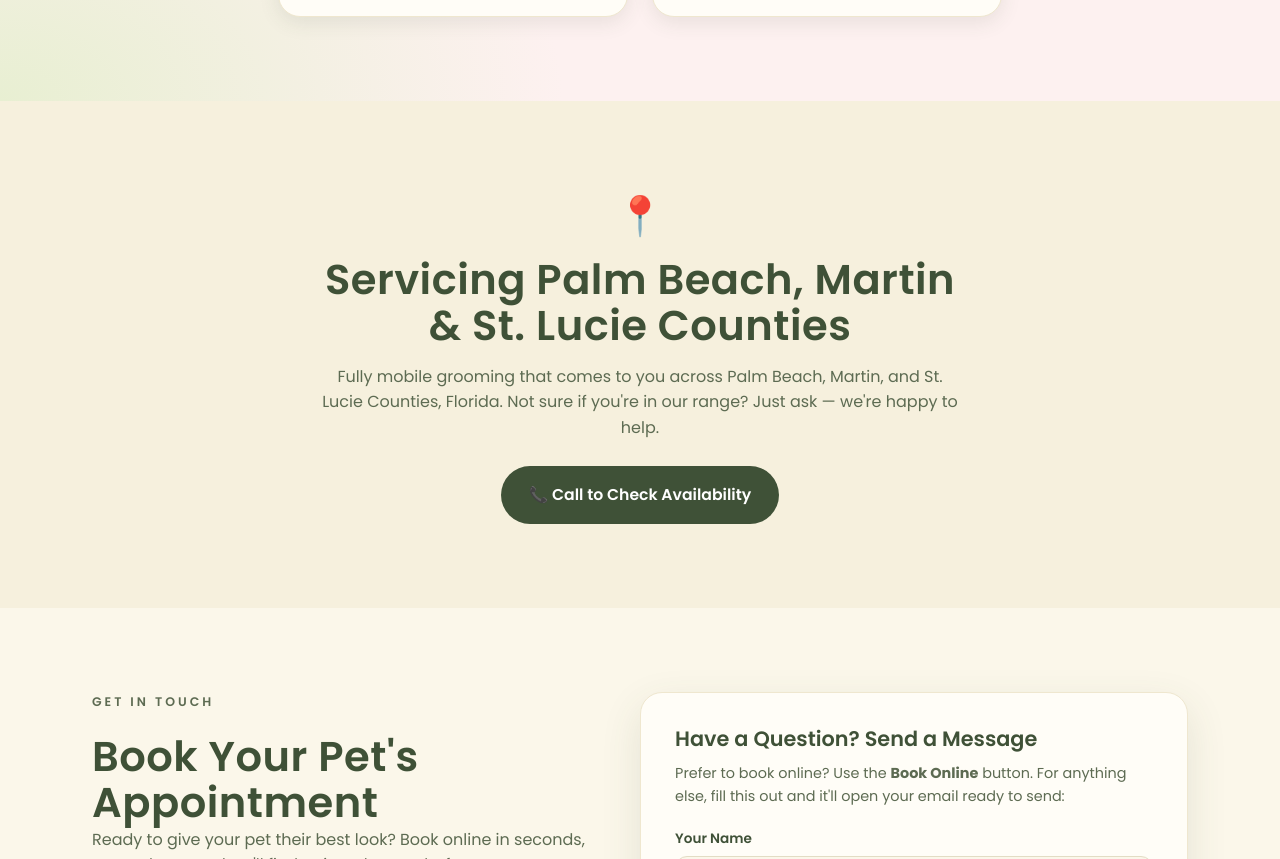
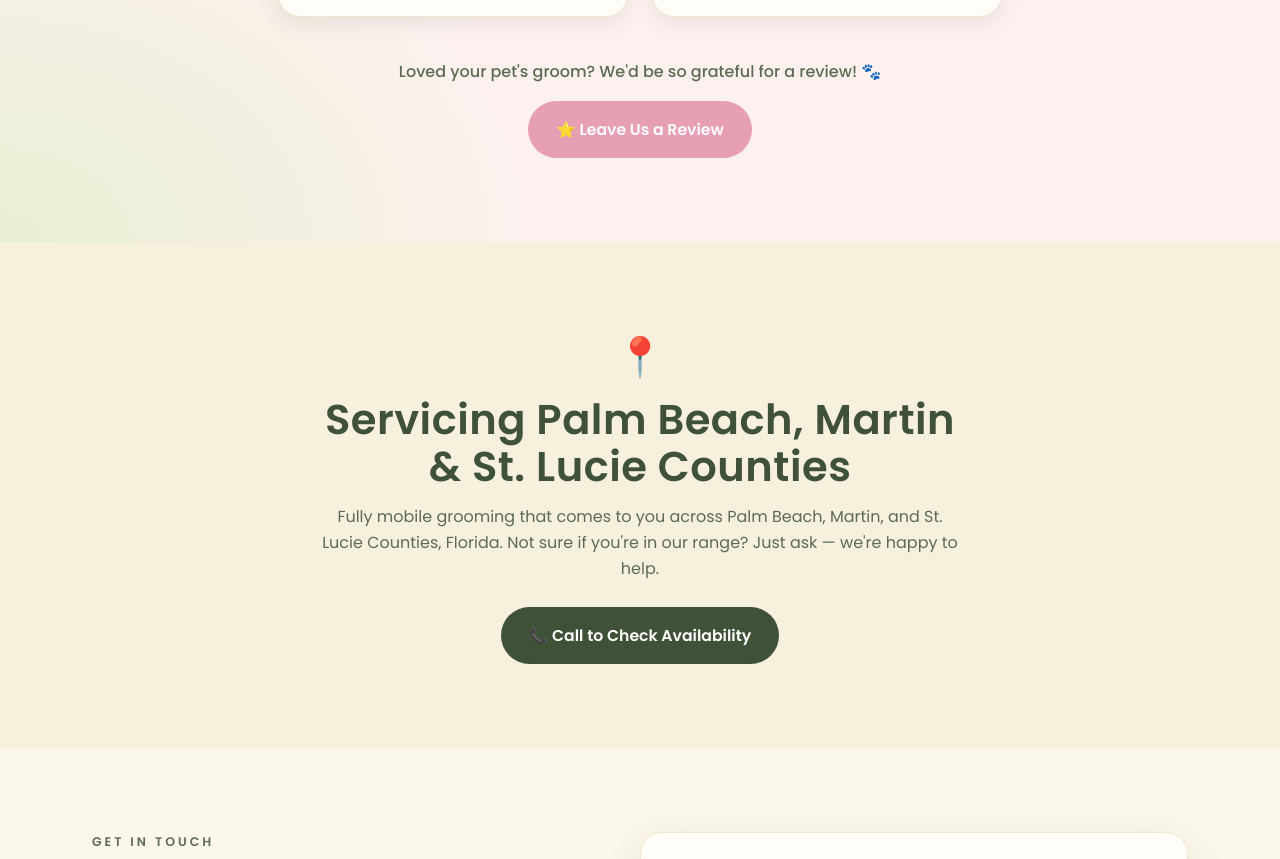
Before and after one commit to NuvelaAI/thepetstetician, a plain HTML site: page index.html in a window 1280 px wide. Shown: the part 5278-6137 px from the top of the page. Drawn offline with Linux system fonts and the light colour scheme.

Commit message:
Add 'Leave Us a Review' button under testimonials

```diff
--- a/index.html
+++ b/index.html
@@ -251,6 +251,10 @@
           <figcaption><span class="paw">🐾</span> Brighid Thompson <small>Google Local Guide</small></figcaption>
         </figure>
       </div>
+      <div class="testimonials-cta">
+        <p>Loved your pet's groom? We'd be so grateful for a review! 🐾</p>
+        <a href="https://www.google.com/maps/search/?api=1&amp;query=The%20Pet-Stetician%20mobile%20grooming" target="_blank" rel="noopener" class="btn btn-pink">⭐ Leave Us a Review</a>
+      </div>
     </div>
   </section>
 
--- a/styles.css
+++ b/styles.css
@@ -164,6 +164,8 @@ h2{font-size:clamp(1.7rem,3.6vw,2.6rem);letter-spacing:.5px}
 .tcard figcaption{font-weight:600;color:var(--green-deep);display:flex;align-items:center;gap:8px}
 .tcard figcaption small{font-weight:400;color:var(--ink-soft);font-size:.8rem}
 .tcard figcaption .paw{font-size:1rem}
+.testimonials-cta{text-align:center;margin-top:42px}
+.testimonials-cta p{color:var(--ink-soft);margin-bottom:16px;font-weight:500}
 
 /* ---------- area ---------- */
 .area-inner{text-align:center;max-width:680px;margin:0 auto}
```
